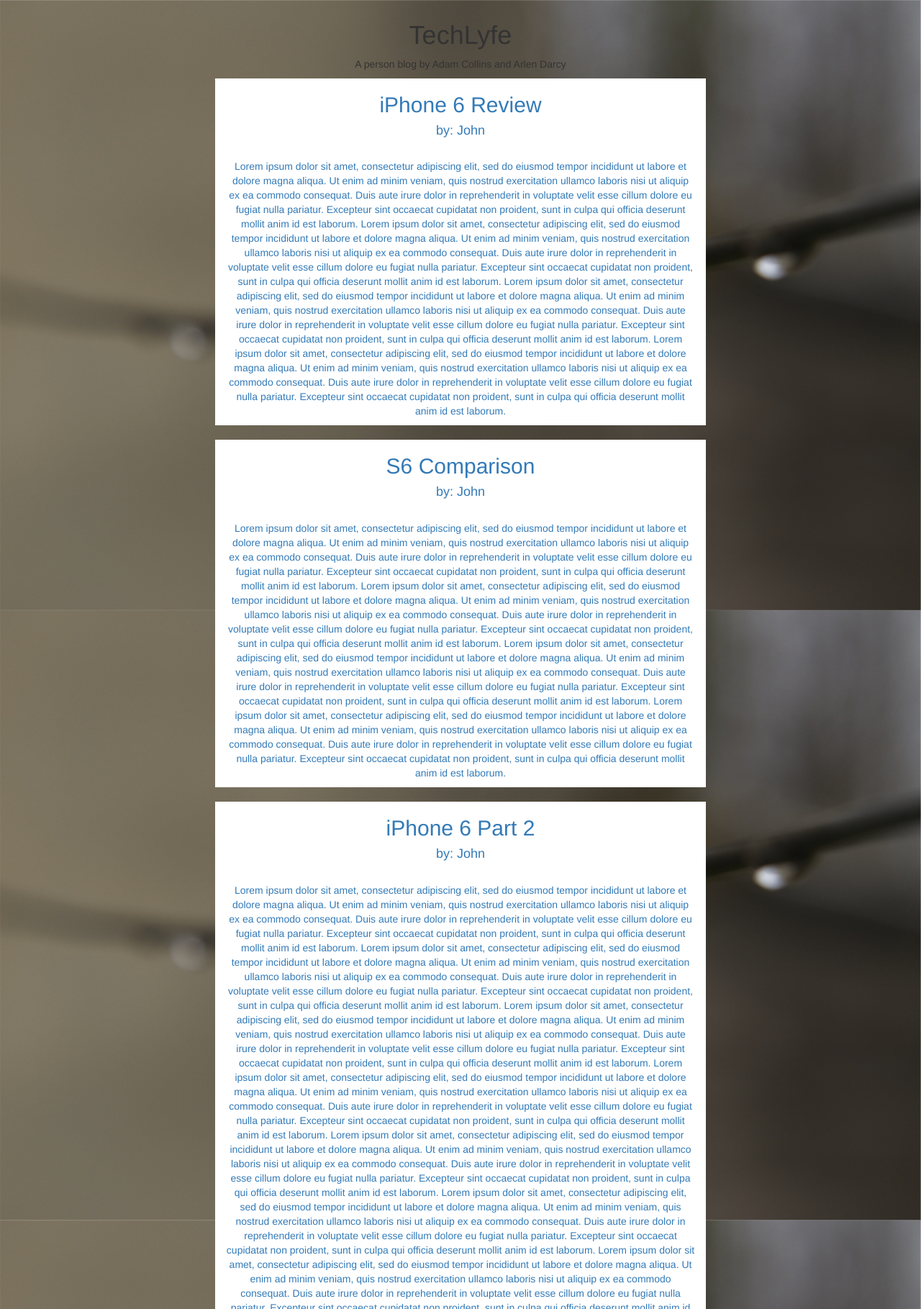
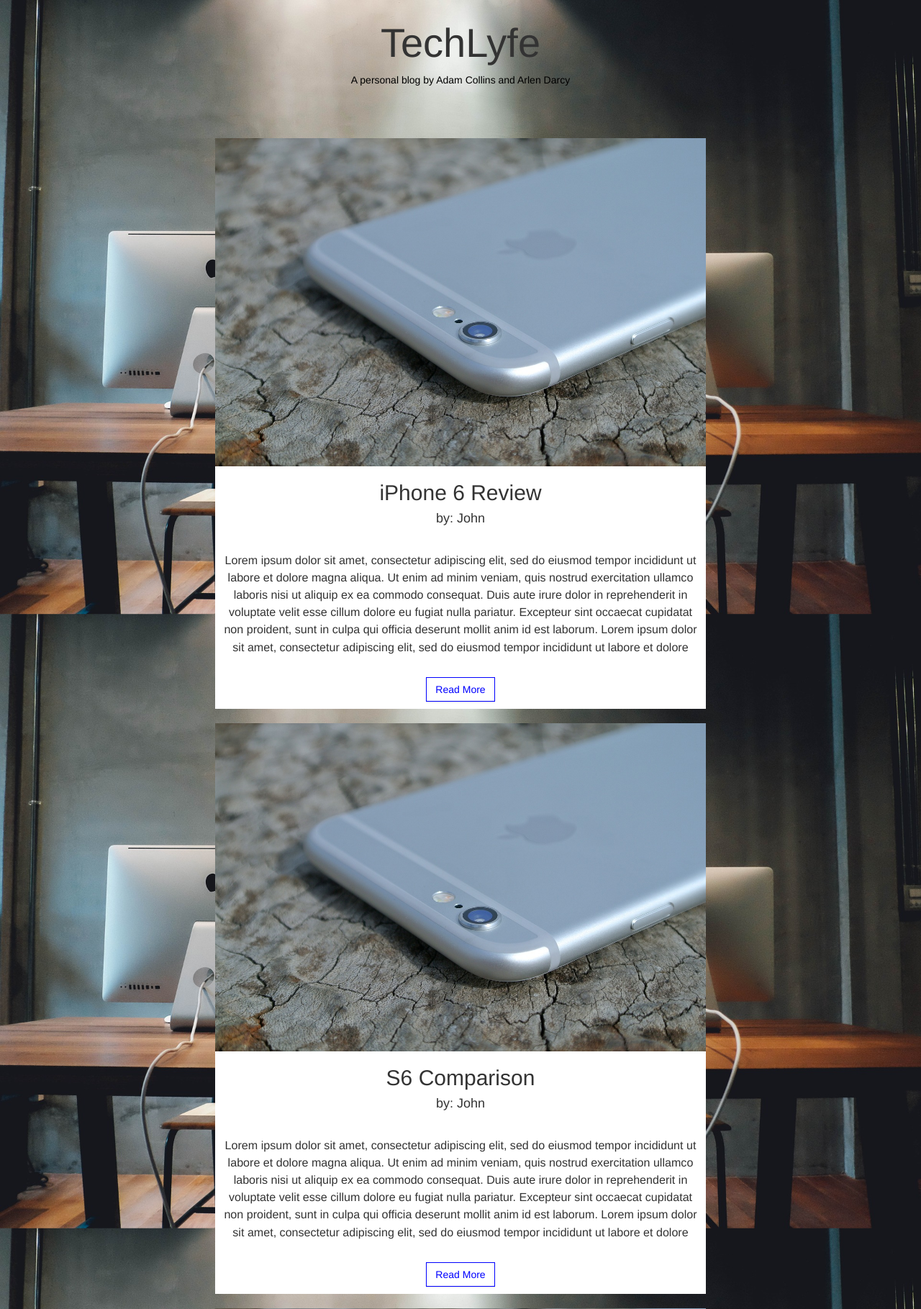
Before and after one commit to adc613/blog, a Django app: page / in a window 1280 px wide. Shown: the top 1819 px of the page at 72% size. Run offline with Django 3.2, Linux system fonts and the light colour scheme; data comes from the database, SQL or seed files in the repository; some libraries are stand-ins or nearby versions.

Commit message:
homepage v.1

```diff
--- a/static-only/css/home.css
+++ b/static-only/css/home.css
@@ -5,7 +5,7 @@ body {
 
 .container {
     position: absolute;
-    background-image: url("/static/imgs/wire.jpg");
+    background-image: url("/static/imgs/water.jpg");
     height:100%;
     width:100%;
     background-size:100%;
@@ -26,4 +26,48 @@ body {
     background-color: white;
     position: relative;
     overflow: hidden;
+    padding-bottom: 10px;
+    padding-left: 0px;
+    padding-right: 0px;
 }
+
+.entry p {
+    height:150px;
+    overflow: hidden;
+    text-overflow:ellipsis;
+    word-wrap:normal;
+    margin: 5px 5px 5px 5px;
+    font-size: 115%;
+    line-height:150%;
+}
+
+.img {
+    width:100%;
+}
+
+.btn {
+    color: blue;
+    background-color:white;
+    border: 1px solid blue;
+    border-radius:0px;
+}
+
+.btn:hover {
+    color:blue;
+    border: 1px solid blue;
+    background-color:white;
+    background-image:none;
+}
+
+.header {
+    margin-bottom: 9%;
+}
+
+.header p {
+    color:black;
+    font-size:100%;
+}
+
+.header h1 {
+    font-size:400%;
+}
--- /dev/null
+++ b/static-only/js/home.js
@@ -0,0 +1,22 @@
+$('document').ready(function(){
+    var x = new Object();
+    $('.read-more-btn').click(function(){
+
+        console.log("click");
+        var val = $(this).val();
+        console.log(val);
+        var p = '#p_' + val;
+        var btn = '#btn_' + val;
+        console.log(p);
+        if(x[p]){
+            $(p).animate({height : '150px'},1000);
+            x[p] = false;
+            $(btn).text('Read More')
+        } else {
+            $(p).animate({height : $(p)[0].scrollHeight},1000);
+            x[p] = true;
+            $(btn).text('Read Less')
+        }
+
+    });
+});
--- a/templates/blog/home.html
+++ b/templates/blog/home.html
@@ -1,5 +1,6 @@
 <html>
     <head>
+        <script src="https://ajax.googleapis.com/ajax/libs/jquery/2.1.3/jquery.min.js"></script>
         <!-- Latest compiled and minified CSS -->
         <link rel="stylesheet" href="https://maxcdn.bootstrapcdn.com/bootstrap/3.3.5/css/bootstrap.min.css">
 
@@ -11,6 +12,7 @@
         {% load staticfiles %}
 
         <link rel="stylesheet" href="{% static 'css/home.css' %}">
+        <script src="{% static 'js/home.js' %}"></script>
     </head>
     <body >
         <div class="container">
@@ -18,18 +20,19 @@
             </div>
         </div>
             <div class="row" id="entry_list" style="max-width:700px;">
-                <div class="col-xs-12 text-center">
+                <div class="col-xs-12 text-center header">
                     <h1>TechLyfe</h1>
-                    <p>A person blog by Adam Collins and Arlen Darcy</p>
+                    <p>A personal blog by Adam Collins and Arlen Darcy</p>
                 </div>
                 {% for entry in object_list %}
                 <div class="col-xs-12 text-center entry">
-                    <a href="{% url 'entries:entry_detail' pk=entry.pk %}">
+                        <img src="/static/imgs/iphone-6.jpg" class="img-responsive img"/>
                         <h2>{{ entry.title }}</h2>
                         <h4>by: {{ entry.author.first_name }}</h4>
                         <br>
-                        <p> {{ entry.article }} </p>
-                    </a>
+                        <p id="p_{{ forloop.counter }}"> {{ entry.article }} </p>
+                        <br>
+                        <button id="btn_{{ forloop.counter }}" style="background-image:none" value="{{ forloop.counter }}"  class="btn btn-default read-more-btn">Read More</button>
                 </div>
                 {% endfor %}
             </div>
```
Also changed, not shown: static-only/imgs/water.jpg (added).
